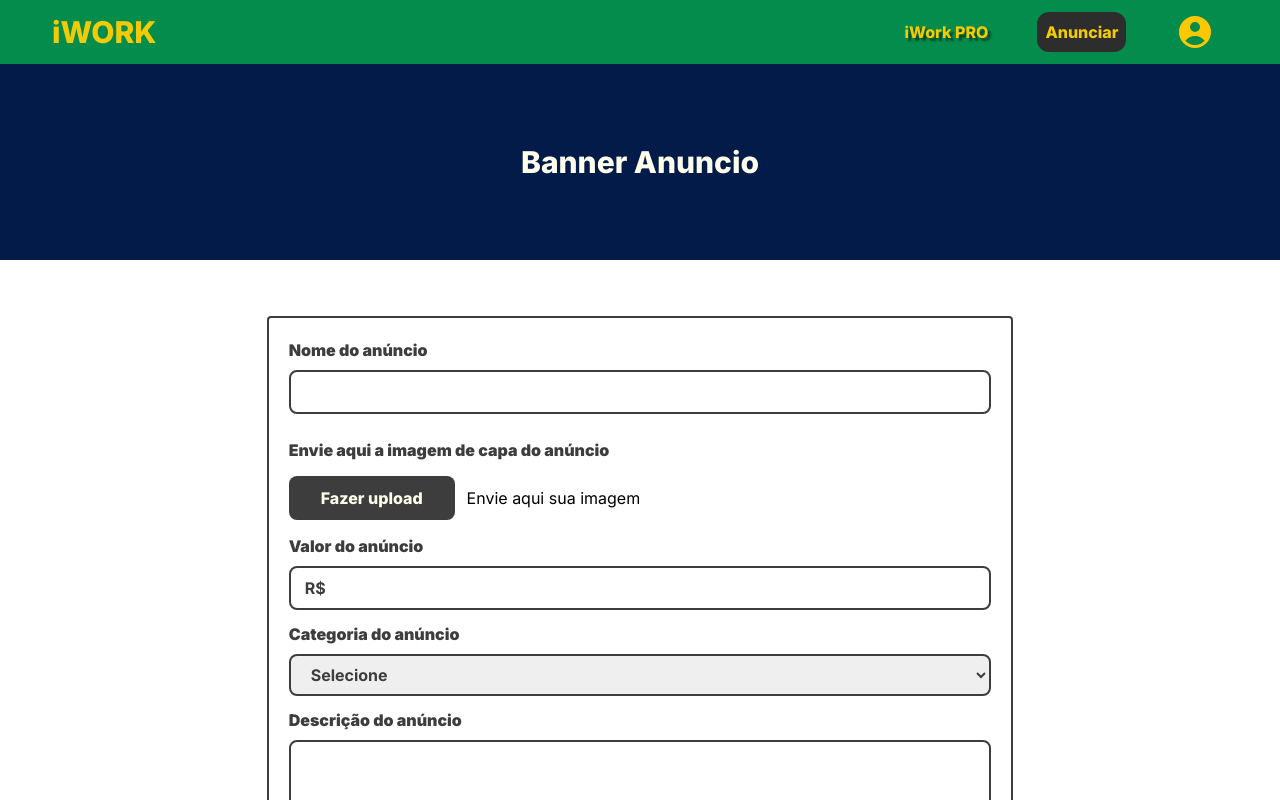
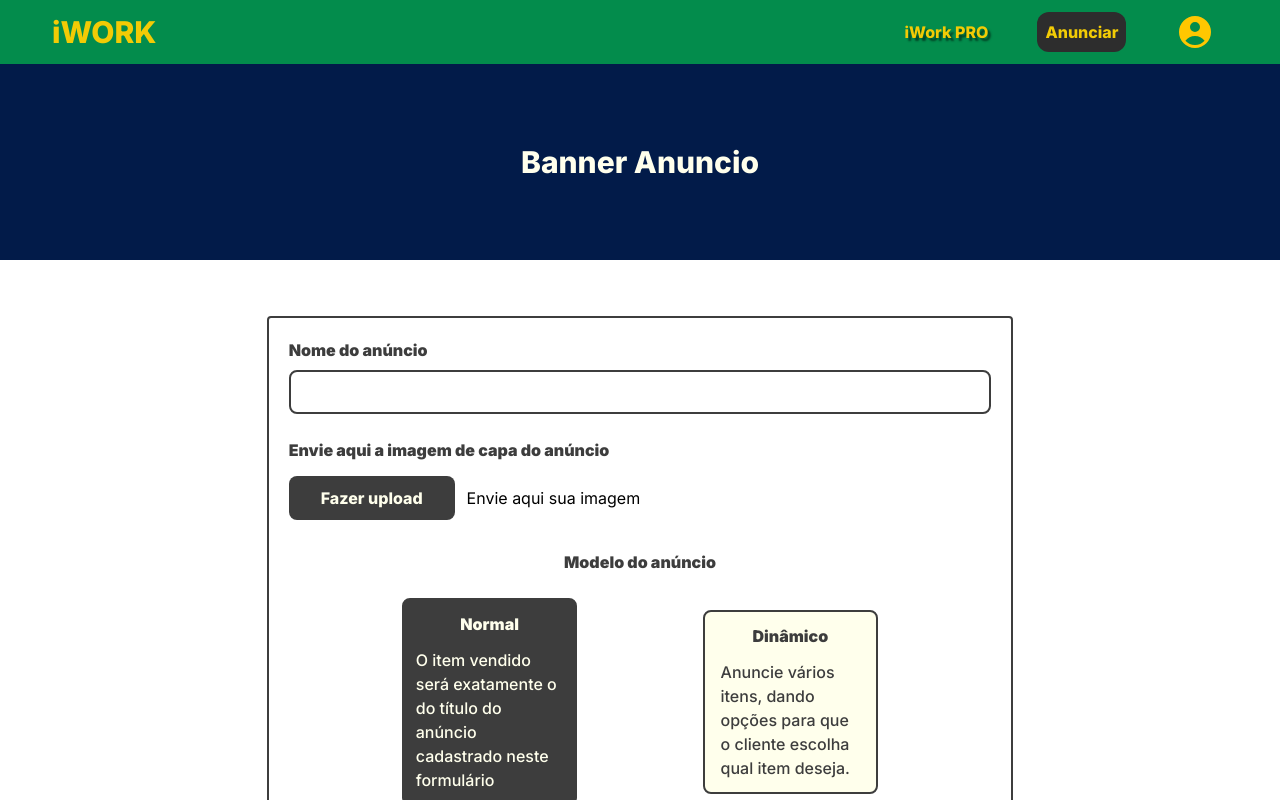
Before and after one commit to PrjiWork1/iWork_FrontEnd, a React (Vite) app: page /create-ad in a window 1280 px wide. Shown: the top 800 px of the page. Built offline with nearby package versions, Linux system fonts and the light colour scheme.

Commit message:
feat: dynamic ad v1

```diff
--- a/src/pages/Ad/AdForm/index.tsx
+++ b/src/pages/Ad/AdForm/index.tsx
@@ -92,6 +92,11 @@ export function AdForm() {
   };
 
   const [selectedType, setSelectedType] = useState("");
+  const [adModel, setAdModel] = useState("Normal");
+
+  const handleAddMoreItems = (e: React.MouseEvent<HTMLButtonElement>) => {
+    e.preventDefault();
+  };
 
   return (
     <form
@@ -117,11 +122,6 @@ export function AdForm() {
               id="adImageInput"
               accept="image/*"
               className="hidden inset-0"
-              // {...register("image", {
-              //     onChange: () => {
-              //       handleFileChange;
-              //     },
-              //   })}
               onChange={handleFileChange}
             />
             <label
@@ -137,19 +137,45 @@ export function AdForm() {
           </span>
         </div>
       </div>
-      {/* <div className="flex flex-col gap-2 mt-10">
+      <div className="flex flex-col gap-2 mt-10">
         <p className="text-primary-darkgray font-black mb-4 text-center">
           Modelo do anúncio
         </p>
         <div className="flex gap-3 items-center flex-col md:flex-row justify-evenly">
           <label
             htmlFor="adModel1"
-            className="border-2 rounded-lg border-primary-darkgray flex flex-col p-3 gap-3 items-center justify-center lg:w-1/4 cursor-pointer group hover:bg-primary-darkgray"
+            className={`border-2 rounded-lg border-primary-darkgray flex flex-col p-3 gap-3 items-center justify-center lg:w-1/4 cursor-pointer group hover:bg-primary-darkgray transition-colors duration-200 ${
+              adModel === "Normal" ? "bg-primary-darkgray" : "bg-primary-white"
+            }`}
           >
-            <p className="text-primary-darkgray font-black group-hover:text-primary-white">
+            <input
+              type="radio"
+              id="adModel1"
+              className="hidden"
+              defaultChecked
+              value="Normal"
+              {...register("adModel", {
+                onChange: (e) => {
+                  setAdModel(e.target.value);
+                },
+              })}
+            />
+            <p
+              className={`font-black group-hover:text-primary-white ${
+                adModel === "Normal"
+                  ? "text-primary-white"
+                  : "text-primary-darkgray"
+              }`}
+            >
               Normal
             </p>
-            <span className="text-primary-darkgray font-medium group-hover:text-primary-white">
+            <span
+              className={`font-medium group-hover:text-primary-white ${
+                adModel === "Normal"
+                  ? "text-primary-white"
+                  : "text-primary-darkgray"
+              }`}
+            >
               O item vendido será exatamente o do título do anúncio cadastrado
               neste formulário
             </span>
@@ -157,32 +183,46 @@ export function AdForm() {
 
           <label
             htmlFor="adModel2"
-            className="border-2 rounded-lg border-primary-darkgray flex flex-col p-3 gap-3 items-center justify-center lg:w-1/4 lg:p-4 lg:h-[11.5rem] cursor-pointer group hover:bg-primary-darkgray"
+            className={`border-2 rounded-lg border-primary-darkgray flex flex-col p-3 gap-3 items-center justify-center lg:w-1/4 lg:p-4 lg:h-[11.5rem] cursor-pointer group hover:bg-primary-darkgray transition-colors duration-200 ${
+              adModel === "Dinamico"
+                ? "bg-primary-darkgray"
+                : "bg-primary-white"
+            }`}
           >
-            <p className="text-primary-darkgray font-black group-hover:text-primary-white">
+            <input
+              type="radio"
+              id="adModel2"
+              className="hidden"
+              value="Dinamico"
+              {...register("adModel", {
+                onChange: (e) => {
+                  setAdModel(e.target.value);
+                },
+              })}
+            />
+            <p
+              className={`font-black group-hover:text-primary-white ${
+                adModel === "Dinamico"
+                  ? "text-primary-white"
+                  : "text-primary-darkgray"
+              }`}
+            >
               Dinâmico
             </p>
-            <span className="text-primary-darkgray font-medium group-hover:text-primary-white">
+            <span
+              className={`font-medium group-hover:text-primary-white ${
+                adModel === "Dinamico"
+                  ? "text-primary-white"
+                  : "text-primary-darkgray"
+              }`}
+            >
               Anuncie vários itens, dando opções para que o cliente escolha qual
               item deseja.
             </span>
           </label>
-          <input
-            type="radio"
-            id="adModel1"
-            name="adModel"
-            className="hidden"
-            value="Normal"
-          />
-          <input
-            type="radio"
-            id="adModel2"
-            name="adModel"
-            className="hidden"
-            value="Dinamico"
-          />
         </div>
-      </div> */}
+      </div>
+      {adModel === "Normal" ? (
         <div className="flex flex-col gap-2 mt-6">
           <p className="text-primary-darkgray font-black">Valor do anúncio</p>
           <div className="flex items-center">
@@ -196,6 +236,37 @@ export function AdForm() {
             />
           </div>
         </div>
+      ) : (
+        <div>
+          <div className="flex flex-col gap-2 mt-6">
+            <p className="text-primary-darkgray font-black">Item #1</p>
+            <input
+              type="text"
+              className="border-2 rounded-lg border-primary-darkgray py-2 px-4 text-primary-darkgray font-black"
+            />
+          </div>
+          <div className="flex flex-col gap-2 mt-3">
+            <p className="text-primary-darkgray font-black">
+              Valor do Item #1:
+            </p>
+            <div className="flex items-center">
+              <span className="ml-4 absolute font-bold text-primary-darkgray">
+                R$
+              </span>
+              <input
+                type="number"
+                className="input-number border-2 rounded-lg border-primary-darkgray py-2 px-10 text-primary-darkgray font-bold w-full"
+              />
+            </div>
+          </div>
+          <button
+            className="my-6 bg-primary-darkgray rounded text-primary-white p-2"
+            onClick={handleAddMoreItems}
+          >
+            Adicionar item
+          </button>
+        </div>
+      )}
       <div className="flex flex-col gap-2 mt-3">
         <p className="text-primary-darkgray font-black">Categoria do anúncio</p>
         <select
--- a/src/pages/AdItem/AdBottomSection/index.tsx
+++ b/src/pages/AdItem/AdBottomSection/index.tsx
@@ -8,11 +8,10 @@ export function AdBottomSection({ ad }: AdProps) {
   return (
     <div>
       <div className="p-5 flex gap-4 flex-col items-center md:items-stretch">
-        <p className="font-bold text-xl">Vendedor</p>
+        <p className="font-bold text-xl">Vendedor(a)</p>
         <div className="flex gap-6 items-center">
           <img
             src="fotoPerfil"
-            alt="vendedor"
             className="bg-primary-darkgray rounded-full size-24 object-cover"
           />
           <p className="font-medium text-xl">{ad.completeName}</p>
--- a/src/pages/Register/RegisterForm/index.tsx
+++ b/src/pages/Register/RegisterForm/index.tsx
@@ -22,13 +22,6 @@ export function RegisterForm() {
   const handleCPFChange = (event: React.ChangeEvent<HTMLInputElement>) => {
     const value = event.target.value;
     setCpf(maskCPF(value));
-  };
-
-  const [date, setDate] = useState("");
-
-  const handleDateChange = (event: React.ChangeEvent<HTMLInputElement>) => {
-    const value = event.target.value;
-    setDate(maskData(value));
   };
 
   const [phone, setPhone] = useState("");
@@ -148,14 +141,10 @@ export function RegisterForm() {
           />
 
           <input
-            type="text"
-            placeholder="dd/mm/yyyy"
-            value={date}
-            maxLength={10}
-            className="border-2 rounded-lg border-primary-white py-2 px-4 text-primary-white font-semibold placeholder-primary-white/70 md:w-40"
+            type="date"
+            className="border-2 rounded-lg border-primary-white py-2 px-4 text-primary-white font-semibold placeholder-primary-white/70 md:w-40 dark:[color-scheme:dark]"
             style={{ backgroundColor: "transparent" }}
             {...register("birthDate")}
-            onChange={handleDateChange}
           />
         </div>
 
@@ -224,6 +213,10 @@ export function RegisterForm() {
             </span>
           </div>
         </div>
+        <small className="text-primary-white text-center">
+          *A senha deve conter ao menos, <br /> um caractere maiúsculo, um
+          número e um símbolo.
+        </small>
       </div>
       <input
         type="submit"
--- a/src/schemas/adSchema.ts
+++ b/src/schemas/adSchema.ts
@@ -5,7 +5,7 @@ export const adSchema = z.object({
     .string()
     .min(3, "Você deve informar o nome do anúncio."),
   description: z.string().min(12, "Você deve informar a descrição."),
-
+  adModel: z.enum(['Normal', 'Dinamico']),
   type: z.enum(['Prata', 'Ouro', 'Diamante']),
   // iWorkPro: z.boolean(),
   price: z.string().min(2, "Você deve informar o valor."),
```
Lines whose indentation alone changed are shown as unchanged.
